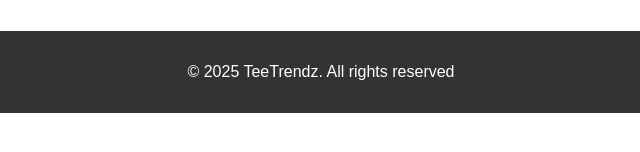
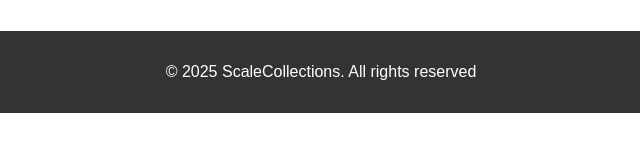
Before and after one commit to atulkt/OversizedTshirts, a plain HTML site: page index.html in a window 1280 px wide. Shown: the part 528-680 px from the top of the page, 319-959 px from the left. Drawn offline with Linux system fonts and the light colour scheme.

Commit message:
Update index.html

```diff
--- a/index.html
+++ b/index.html
@@ -45,7 +45,7 @@
     </main>
 
     <footer>
-        <p>&copy; 2025 TeeTrendz. All rights reserved</p>
+        <p>&copy; 2025 ScaleCollections. All rights reserved</p>
     </footer>
     <script src="script.js"></script>
 </body>
```
